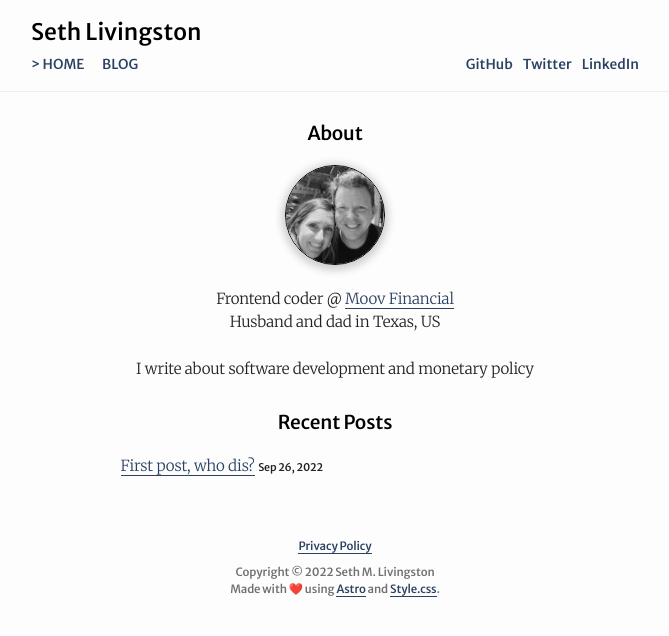
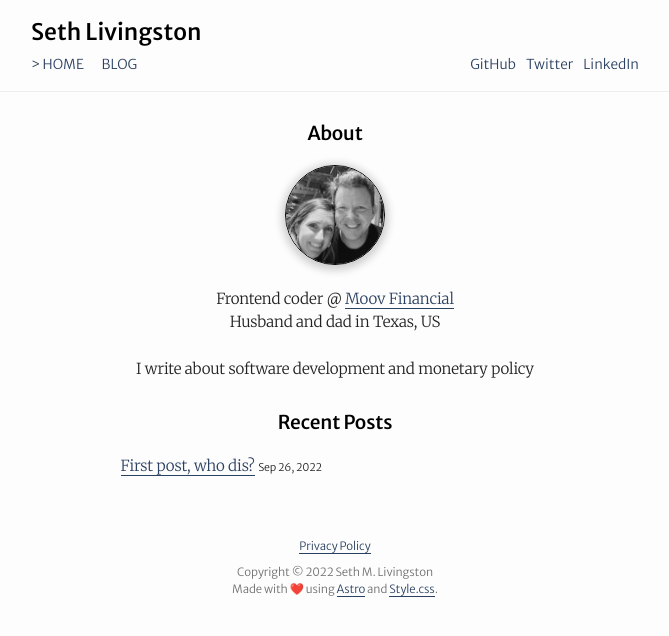
Before and after one commit to sethlivingston/sethlivingston.dev, an Astro site: page / in a window 1280 px wide. Shown: the whole page, without its empty margins (305-974 px from the left). Built offline with nearby package versions, Linux system fonts and the light colour scheme; Astro itself is replaced by a stand-in of ours.

Commit message:
Missing font weight

```diff
--- a/src/layouts/Page.astro
+++ b/src/layouts/Page.astro
@@ -24,7 +24,7 @@ const { title, description, image } = Astro.props as Props;
     <link rel="preconnect" href="https://fonts.googleapis.com" />
     <link rel="preconnect" href="https://fonts.gstatic.com" crossorigin />
     <link
-      href="https://fonts.googleapis.com/css2?family=Merriweather+Sans:wght@500&family=Merriweather:ital,wght@0,300;1,300&display=swap"
+      href="https://fonts.googleapis.com/css2?family=Merriweather+Sans:wght@300;500&family=Merriweather:ital,wght@0,300;1,300&display=swap"
       rel="stylesheet"
     />
     <BaseHead title={title} description={description} image={image} />
```
